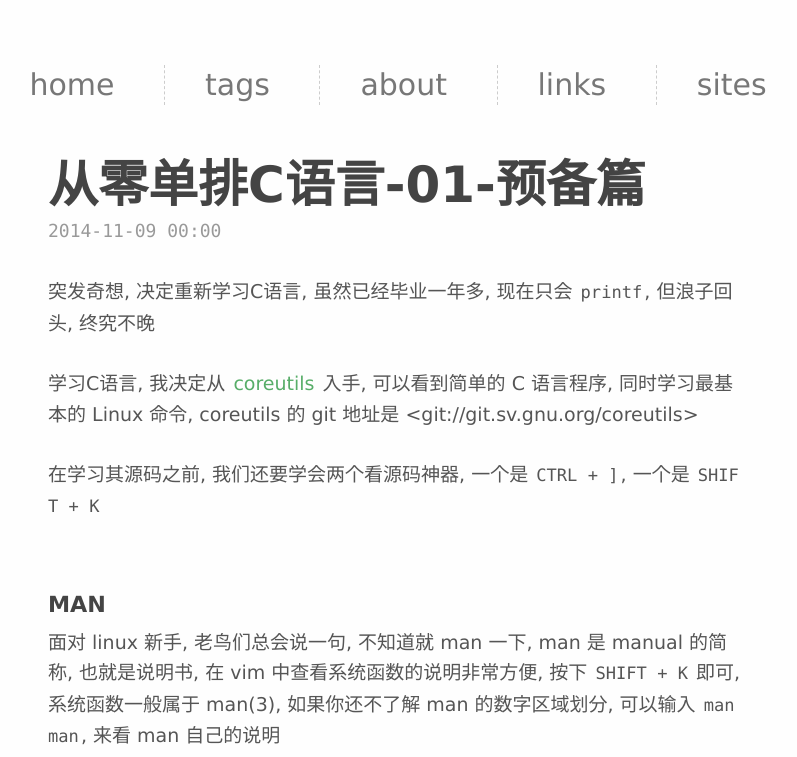
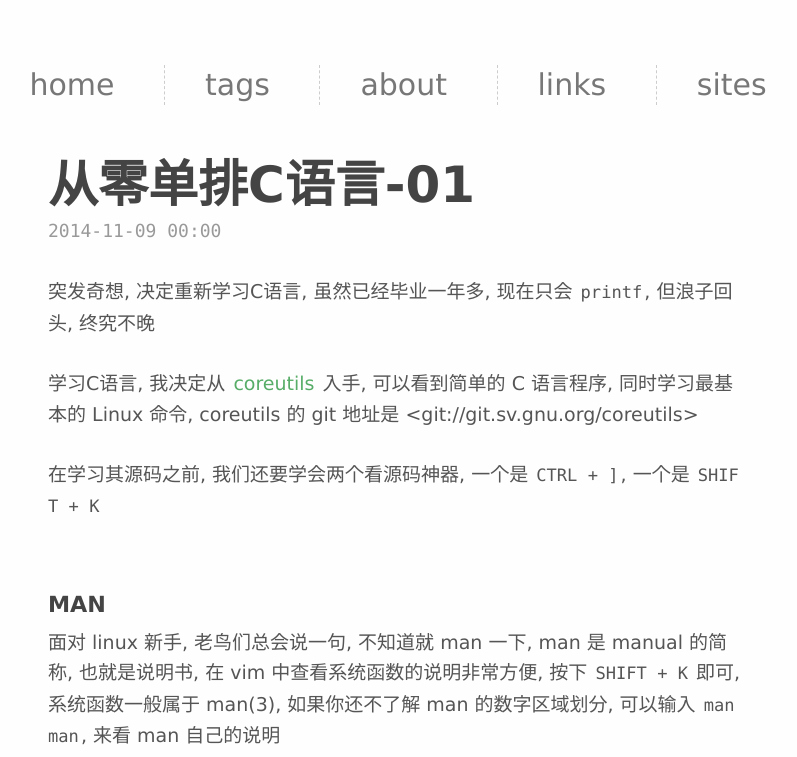
Before and after one commit to chunpu/blog, a Jekyll site: the page built from _posts/2014-11-09-learn-c-from-zero-1.md, in a window 1280 px wide and 900 px high, cut to the strip 0-757 px from the top of the window. Shown: the whole strip, without its empty margins (242-1039 px from the left). Built offline with Jekyll 4.4.1, drawn with Linux system fonts in a browser that asks for light colours; Markdown is read by kramdown in place of the engine named in the settings; comment, search, counter and statistics services are not loaded.

Commit message:
rebuild pages

```diff
--- a/_posts/2014-11-09-learn-c-from-zero-1.md
+++ b/_posts/2014-11-09-learn-c-from-zero-1.md
@@ -1,6 +1,6 @@
 ---
 layout: post
-title: 从零单排C语言-01-预备篇
+title: 从零单排C语言-01
 tags:
 - learn-c
 ---
```
